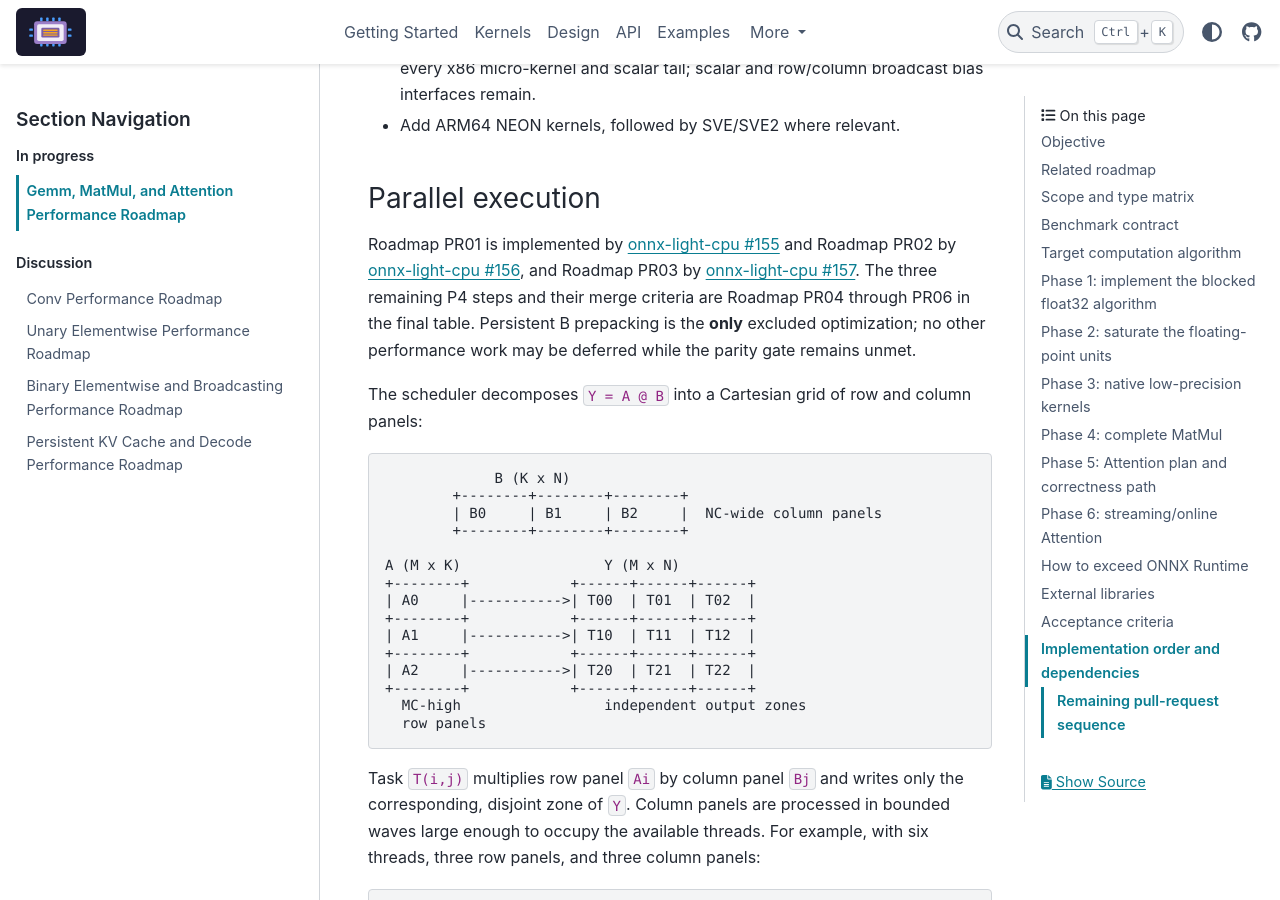
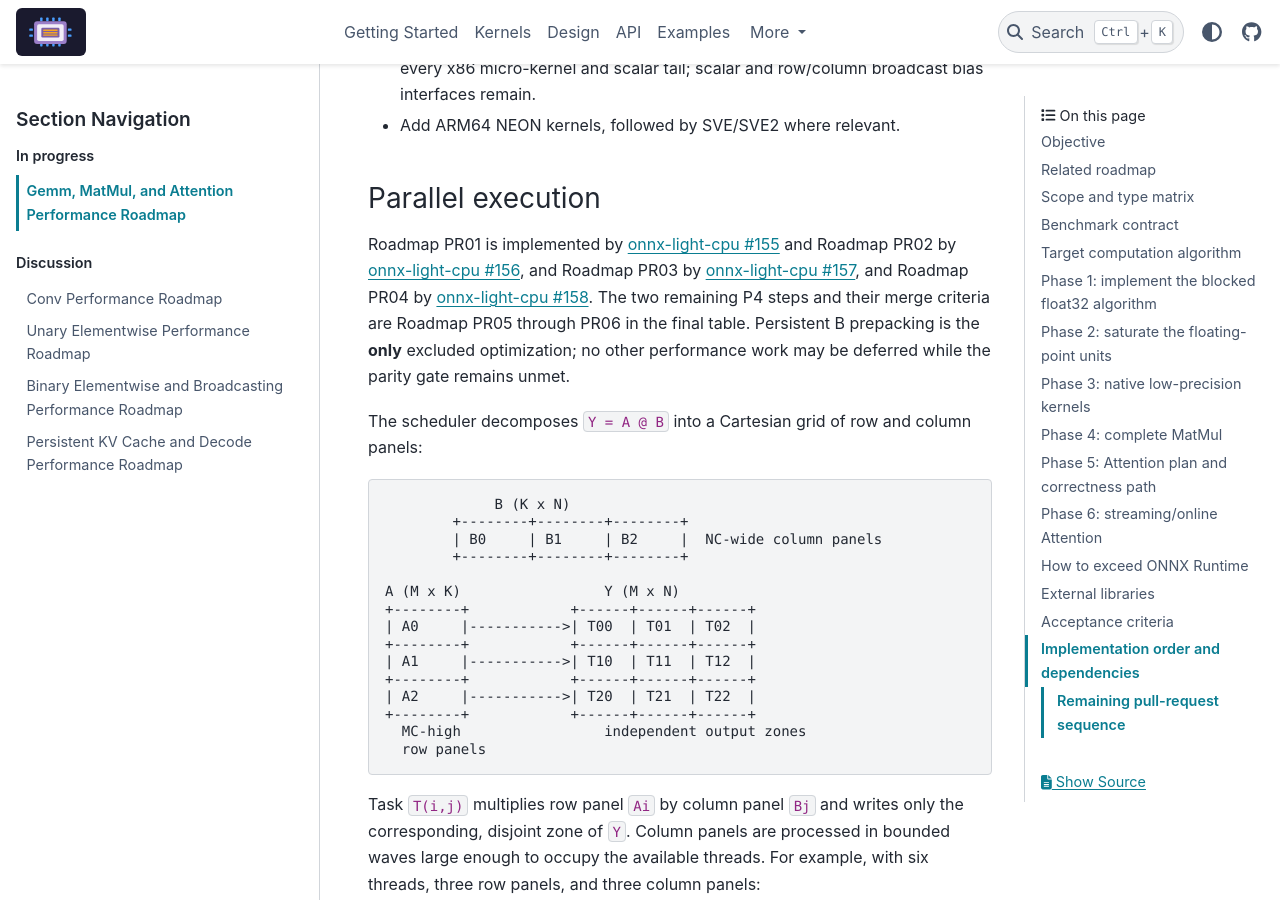
Before and after one commit to xadupre/onnx-light-cpu, a Sphinx documentation site: the page built from docs/next_steps/2026_08_gemm_matmul.rst, in a window 1280 px wide and 900 px high, scrolled down 6443 px. Built offline with Sphinx 7.4.7 and the PyData theme 0.15.4, drawn with Linux system fonts in a browser that asks for light colours; pages that are not in the unit, such as notebooks, are missing from menus; some of the changed text lies outside the part shown.

Commit message:
Link thread runtime roadmap PR
Co-authored-by: Copilot <223556219+Copilot@users.noreply.github.com>

```diff
--- a/docs/next_steps/2026_08_gemm_matmul.rst
+++ b/docs/next_steps/2026_08_gemm_matmul.rst
@@ -266,8 +266,10 @@ Roadmap PR01 is implemented by `onnx-light-cpu #155
 `onnx-light-cpu #156
 <https://github.com/xadupre/onnx-light-cpu/pull/156>`_, and Roadmap PR03 by
 `onnx-light-cpu #157
-<https://github.com/xadupre/onnx-light-cpu/pull/157>`_. The three remaining P4
-steps and their merge criteria are Roadmap PR04 through PR06 in the final
+<https://github.com/xadupre/onnx-light-cpu/pull/157>`_, and Roadmap PR04 by
+`onnx-light-cpu #158
+<https://github.com/xadupre/onnx-light-cpu/pull/158>`_. The two remaining P4
+steps and their merge criteria are Roadmap PR05 through PR06 in the final
 table. Persistent B prepacking is the **only** excluded optimization; no other
 performance work may be deferred while the parity gate remains unmet.
 
@@ -640,8 +642,9 @@ require measurements on dedicated hardware.
      - Priority FP32/FP64 corpus reaches at least 1.0x ONNX Runtime median
        performance with no priority shape below 0.9x.
      - P3.
-     - Scheduler PR01, epilogue PR02, and x86 tuning PR03 are implemented; the
-       three remaining PRs are Roadmap PR04 through PR06 below.
+     - Scheduler PR01, epilogue PR02, x86 tuning PR03, and thread runtime PR04
+       are implemented; the two remaining PRs are Roadmap PR05 through PR06
+       below.
      - `onnx-light-cpu #133
        <https://github.com/xadupre/onnx-light-cpu/pull/133>`_,
        `onnx-light-cpu #141
@@ -663,7 +666,9 @@ require measurements on dedicated hardware.
        `onnx-light-cpu #156
        <https://github.com/xadupre/onnx-light-cpu/pull/156>`_,
        `onnx-light-cpu #157
-       <https://github.com/xadupre/onnx-light-cpu/pull/157>`_
+       <https://github.com/xadupre/onnx-light-cpu/pull/157>`_,
+       `onnx-light-cpu #158
+       <https://github.com/xadupre/onnx-light-cpu/pull/158>`_
    * - P5
      - Native/panel-converted FP16, BF16, and integer paths.
      - Low-precision corpus reaches at least 1.0x ONNX Runtime median
@@ -741,7 +746,8 @@ current status.
        configurable, and caller-owned pools run without nested workers or
        oversubscription.
      - PR01
-     - Implemented; pull-request link pending.
+     - `Implemented in #158
+       <https://github.com/xadupre/onnx-light-cpu/pull/158>`_
    * - Roadmap PR05
      - ARM FP32/FP64 kernels.
      - NEON packing, kernels, tails, and dispatch pass all GEMM/MatMul cases.
```
